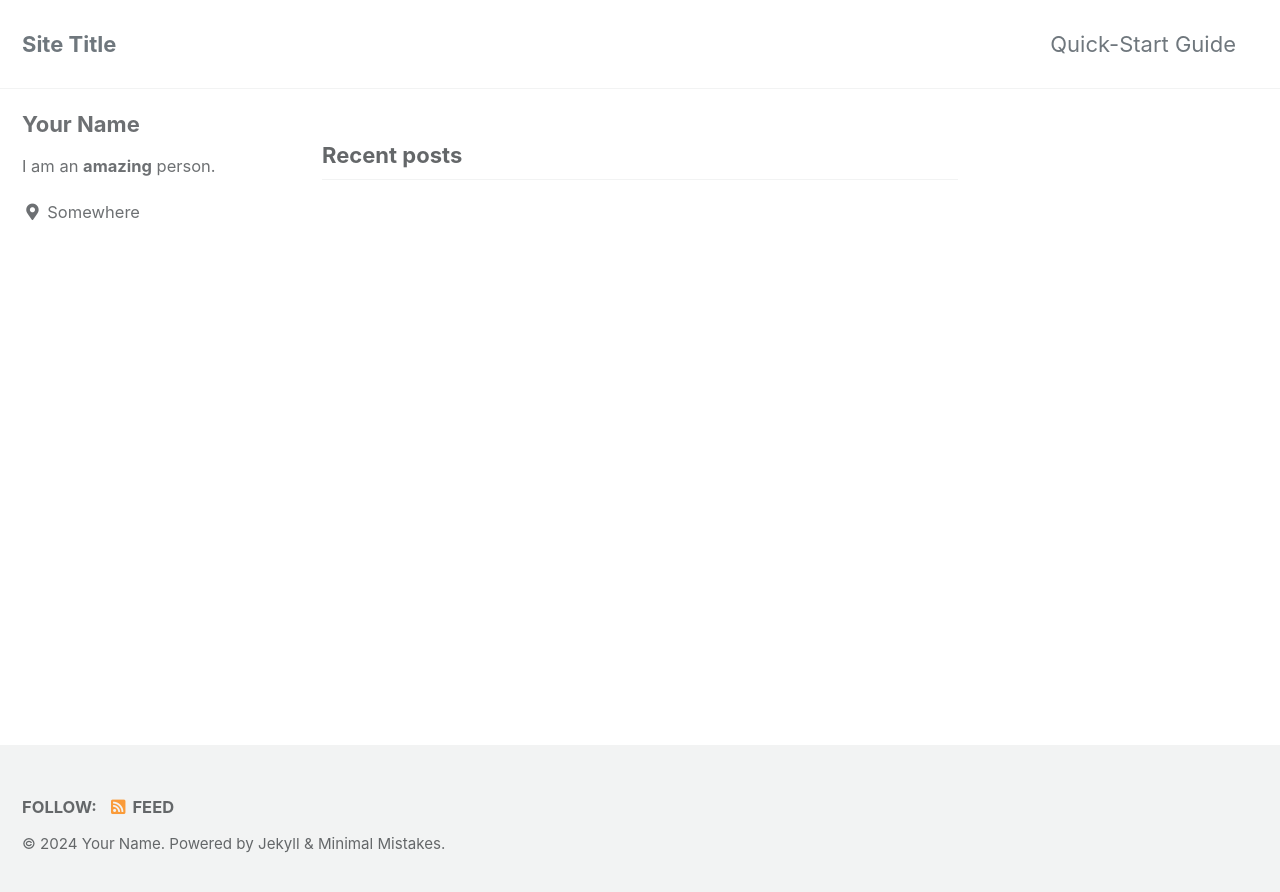
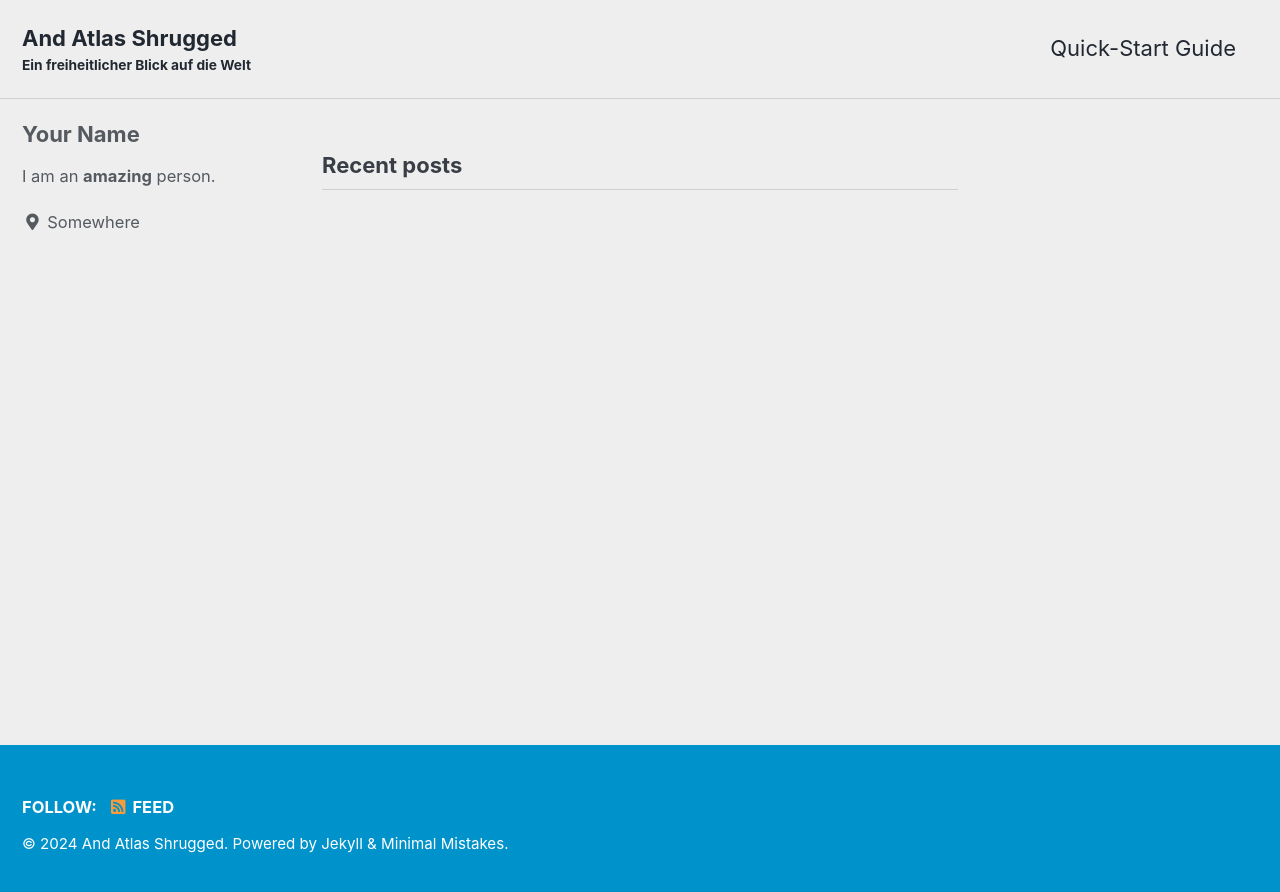
Before and after one commit to AndAtlasShrugged/Blog, a Jekyll site: the page built from index.html, in a window 1280 px wide. Shown: the top 892 px of the page. Built offline with Jekyll 4.4.1, drawn with Linux system fonts in a browser that asks for light colours; cached includes are drawn as plain includes; the list of posts is cut into pages by our own code.

Commit message:
Blog update

```diff
--- a/_config.yml
+++ b/_config.yml
@@ -12,15 +12,15 @@
 
 # theme                  : "minimal-mistakes-jekyll"
 # remote_theme           : "mmistakes/minimal-mistakes"
-minimal_mistakes_skin    : "default" # "air", "aqua", "contrast", "dark", "dirt", "neon", "mint", "plum", "sunrise"
+minimal_mistakes_skin    : "air" # "air", "aqua", "contrast", "dark", "dirt", "neon", "mint", "plum", "sunrise"
 
 # Site Settings
 locale                   : "en-US"
-title                    : "Site Title"
+title                    : "And Atlas Shrugged"
 title_separator          : "-"
-subtitle                 : # site tagline that appears below site title in masthead
-name                     : "Your Name"
-description              : "An amazing website."
+subtitle                 : "Ein freiheitlicher Blick auf die Welt"
+name                     : #"Your Name"
+description              : #"An amazing website."
 url                      : # the base hostname & protocol for your site e.g. "https://mmistakes.github.io"
 baseurl                  : # the subpath of your site, e.g. "/blog"
 repository               : # GitHub username/repo-name e.g. "mmistakes/minimal-mistakes"
```
